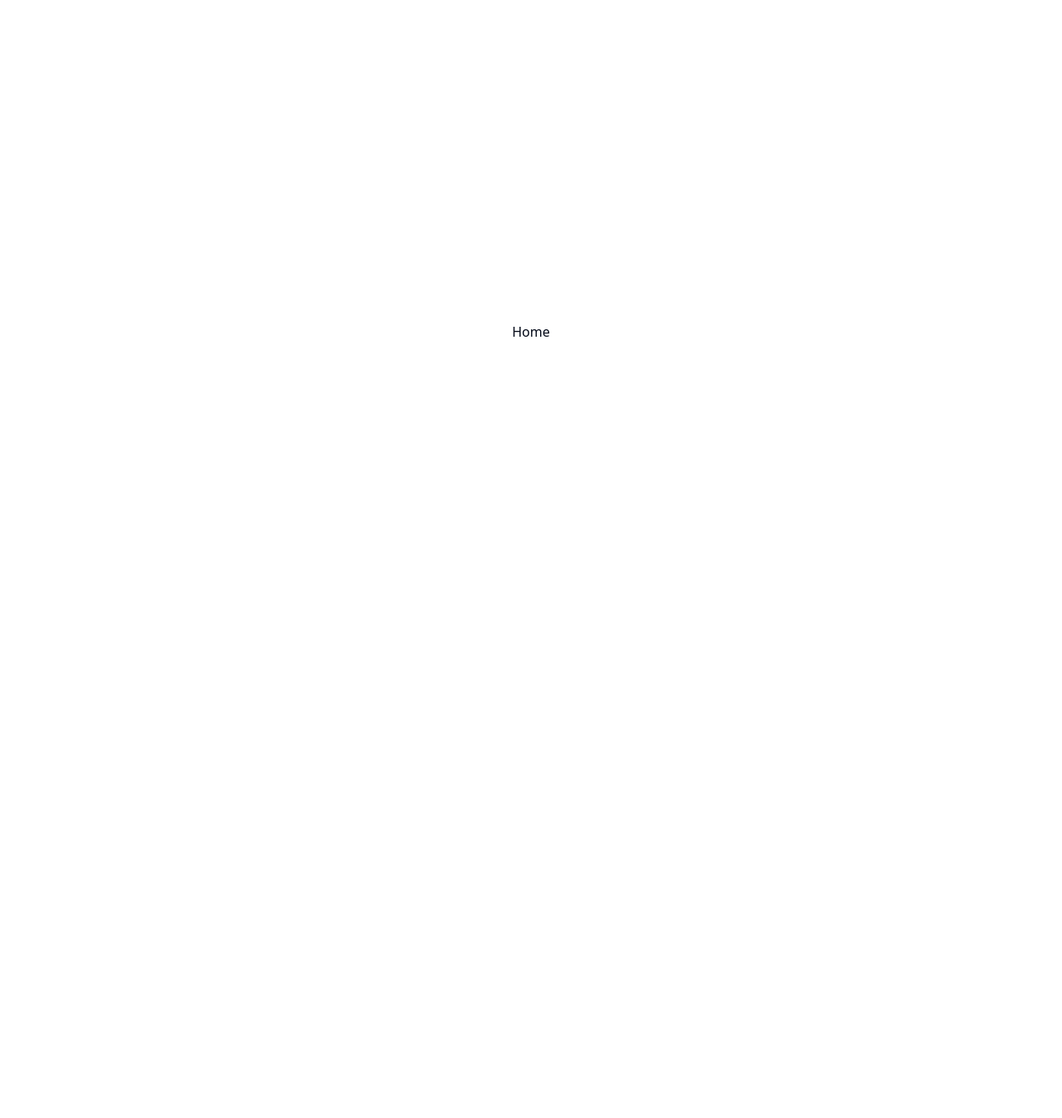
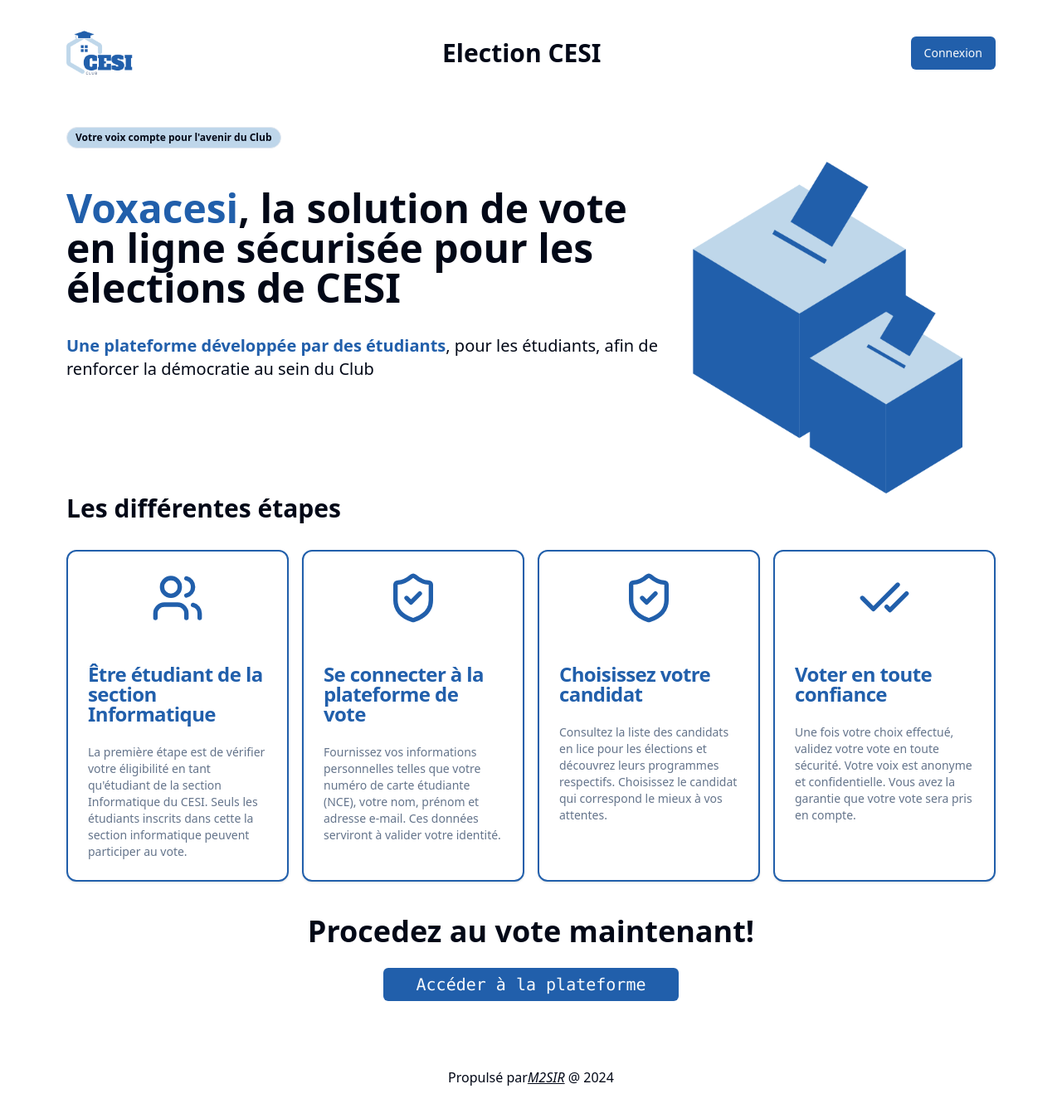
Before and after one commit to habibjeux/vote.cesi.front, a React (Vite) app: page / in a window 1280 px wide. Shown: the top 1348 px of the page at 83% size. Before the commit the page ends 800 px from the top, so only its background shows below. Built offline with nearby package versions, Linux system fonts and the light colour scheme.

Commit message:
add Home Page

```diff
--- a/src/App.tsx
+++ b/src/App.tsx
@@ -1,7 +1,148 @@
-export default function Home() {
+import { Link } from "react-router-dom";
+import { Button } from "./components/ui/button";
+import { Badge } from "./components/ui/badge";
+import CESI from "./assets/CESI.png";
+import vote from "./assets/vote.png";
+import {
+  Card,
+  CardContent,
+  CardDescription,
+  CardHeader,
+  CardIcon,
+  CardTitle,
+} from "./components/ui/card";
+import {
+  UsersIcon,
+  ShieldCheck,
+  ShieldCheckIcon,
+  CheckCheck,
+} from "lucide-react";
+
+export default function HomePage() {
   return (
-    <div className="flex flex-col items-center justify-center h-screen">
-      Home
+    <div className="md:mx-20 mx-4 mt-6">
+      <header className="flex justify-between items-center">
+        <p>
+          <img src={CESI} width={80} height={80} alt="Logo de CESI" />
+        </p>
+        <h1 className="text-3xl font-bold text-accents">Election CESI</h1>
+        <p>
+          <Link to="/login">
+            <Button>Connexion</Button>
+          </Link>
+        </p>
+      </header>
+      <section className="my-12">
+        <Badge variant="outline" className="bg-secondary py-1">
+          Votre voix compte pour l'avenir du Club
+        </Badge>
+      </section>
+      <section className="flex flex-1">
+        <div>
+          <h2 className="text-5xl font-bold flex-shrink-0 mb-8">
+            <span className="text-primary font-black">Voxacesi</span>, la
+            solution de vote en ligne sécurisée pour les élections de CESI
+          </h2>
+          <p className="text-xl">
+            <span className="text-primary font-black">
+              Une plateforme développée par des étudiants
+            </span>
+            , pour les étudiants, afin de renforcer la démocratie au sein du
+            Club
+          </p>
+        </div>
+        <div className="flex flex-shrink-0 -mt-8">
+          <img
+            className=""
+            src={vote}
+            width={400}
+            height={400}
+            alt="Vote Illustration"
+          />
+        </div>
+      </section>
+      <section>
+        <h2 className="text-3xl font-bold mb-8">Les différentes étapes</h2>
+        <div className="grid grid-cols-4 grid-rows-1 gap-4">
+          <Card>
+            <CardIcon>
+              <UsersIcon className="w-full h-16" />
+            </CardIcon>
+            <CardHeader>
+              <CardTitle>Être étudiant de la section Informatique</CardTitle>
+            </CardHeader>
+            <CardContent>
+              <CardDescription>
+                La première étape est de vérifier votre éligibilité en tant
+                qu'étudiant de la section Informatique du CESI. Seuls les
+                étudiants inscrits dans cette la section informatique peuvent
+                participer au vote.
+              </CardDescription>
+            </CardContent>
+          </Card>
+          <Card>
+            <CardIcon>
+              <ShieldCheck className="w-full h-16" />
+            </CardIcon>
+            <CardHeader>
+              <CardTitle>Se connecter à la plateforme de vote</CardTitle>
+            </CardHeader>
+            <CardContent>
+              <CardDescription>
+                Fournissez vos informations personnelles telles que votre numéro
+                de carte étudiante (NCE), votre nom, prénom et adresse e-mail.
+                Ces données serviront à valider votre identité.
+              </CardDescription>
+            </CardContent>
+          </Card>
+          <Card>
+            <CardIcon>
+              <ShieldCheckIcon className="w-full h-16" />
+            </CardIcon>
+            <CardHeader>
+              <CardTitle>Choisissez votre candidat</CardTitle>
+            </CardHeader>
+            <CardContent>
+              <CardDescription>
+                Consultez la liste des candidats en lice pour les élections et
+                découvrez leurs programmes respectifs. Choisissez le candidat
+                qui correspond le mieux à vos attentes.
+              </CardDescription>
+            </CardContent>
+          </Card>
+          <Card>
+            <CardIcon>
+              <CheckCheck className="w-full h-16" />
+            </CardIcon>
+            <CardHeader>
+              <CardTitle>Voter en toute confiance</CardTitle>
+            </CardHeader>
+            <CardContent>
+              <CardDescription>
+                Une fois votre choix effectué, validez votre vote en toute
+                sécurité. Votre voix est anonyme et confidentielle. Vous avez la
+                garantie que votre vote sera pris en compte.
+              </CardDescription>
+            </CardContent>
+          </Card>
+        </div>
+      </section>
+      <section className="pt-10 text-center">
+        <h2 className="font-bold text-4xl">Procedez au vote maintenant!</h2>
+        <Link to="/login">
+          <Button className="my-6 px-10 py-5 font-mono text-xl">
+            Accéder à la plateforme
+          </Button>
+        </Link>
+      </section>
+      <footer className="py-14">
+        <p className="text-center">
+          Propulsé par
+          <Link to="">
+            <span className="italic underline">M2SIR</span> @ 2024
+          </Link>
+        </p>
+      </footer>
     </div>
   );
 }
```
Also changed, not shown: src/assets/CESI.png (added), src/assets/vote.png (added).
